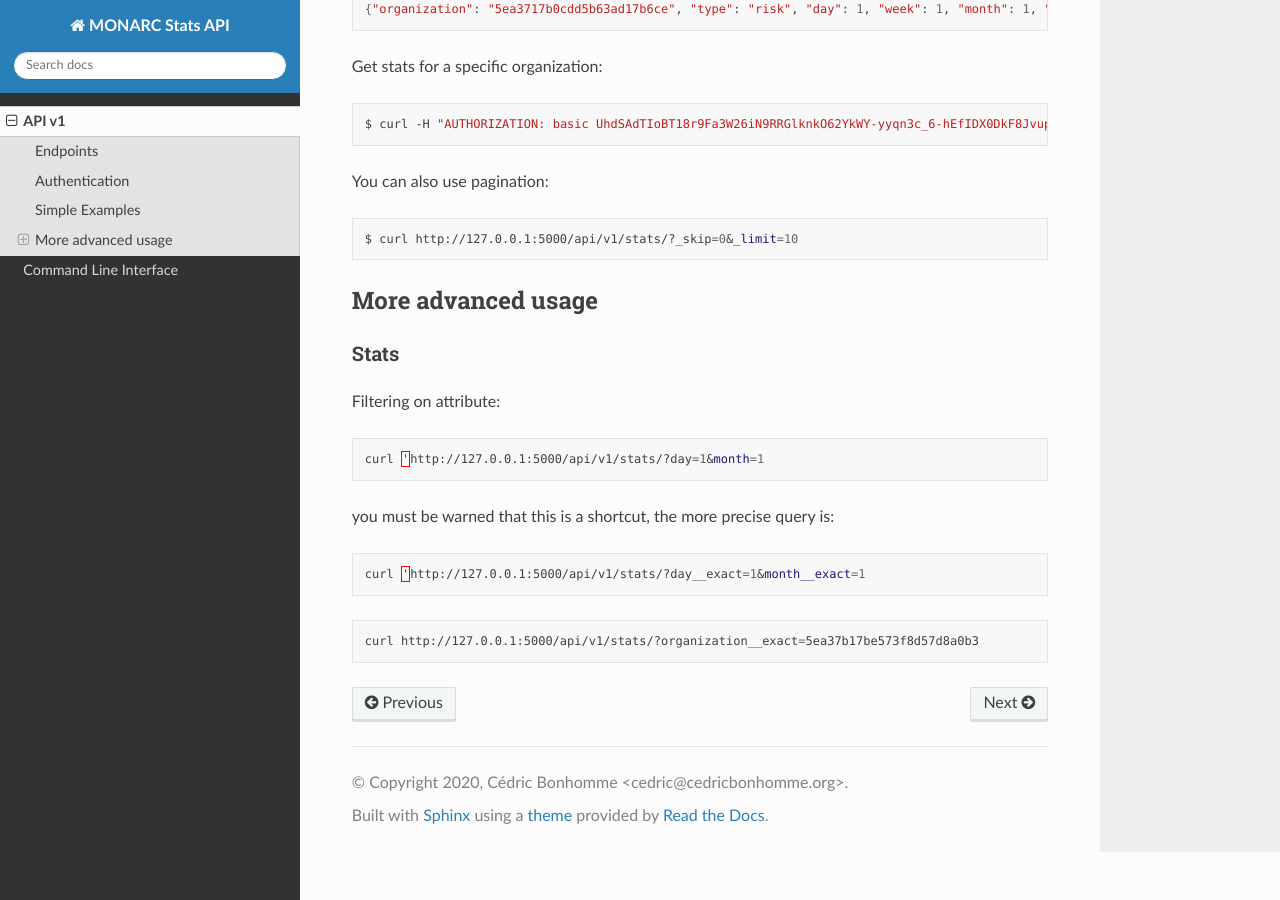
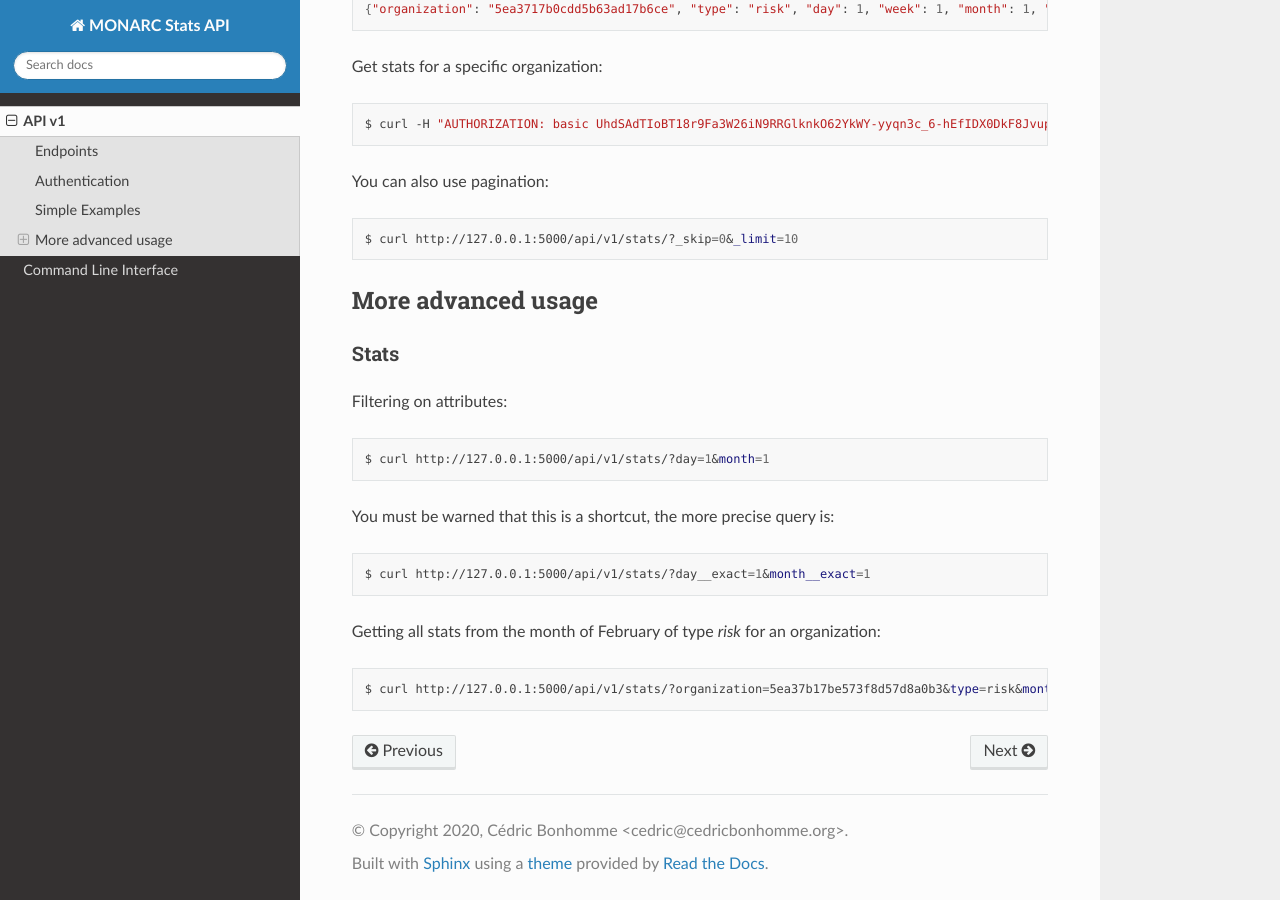
Before and after one commit to monarc-project/stats-service, a Sphinx documentation site: the page built from docs/api-v1.rst, in a window 1280 px wide and 900 px high, scrolled down 1209 px. Built offline with Sphinx 7.4.7 and the Read the Docs theme 2.0.0, drawn with Linux system fonts in a browser that asks for light colours.

Commit message:
chg: [documentation] Getting all stats from the month of February of type *risk* for an organization

```diff
--- a/docs/api-v1.rst
+++ b/docs/api-v1.rst
@@ -95,20 +95,23 @@ More advanced usage
 Stats
 ~~~~~
 
-Filtering on attribute:
+Filtering on attributes:
 
 .. code-block:: bash
 
-    curl 'http://127.0.0.1:5000/api/v1/stats/?day=1&month=1
+    $ curl http://127.0.0.1:5000/api/v1/stats/?day=1&month=1
 
 
-you must be warned that this is a shortcut, the more precise query is:
-
-.. code-block:: bash
-
-    curl 'http://127.0.0.1:5000/api/v1/stats/?day__exact=1&month__exact=1
+You must be warned that this is a shortcut, the more precise query is:
 
 
 .. code-block:: bash
 
-    curl http://127.0.0.1:5000/api/v1/stats/?organization__exact=5ea37b17be573f8d57d8a0b3
+    $ curl http://127.0.0.1:5000/api/v1/stats/?day__exact=1&month__exact=1
+
+
+Getting all stats from the month of February of type *risk* for an organization:
+
+.. code-block:: bash
+
+    $ curl http://127.0.0.1:5000/api/v1/stats/?organization=5ea37b17be573f8d57d8a0b3&type=risk&month=2
```
